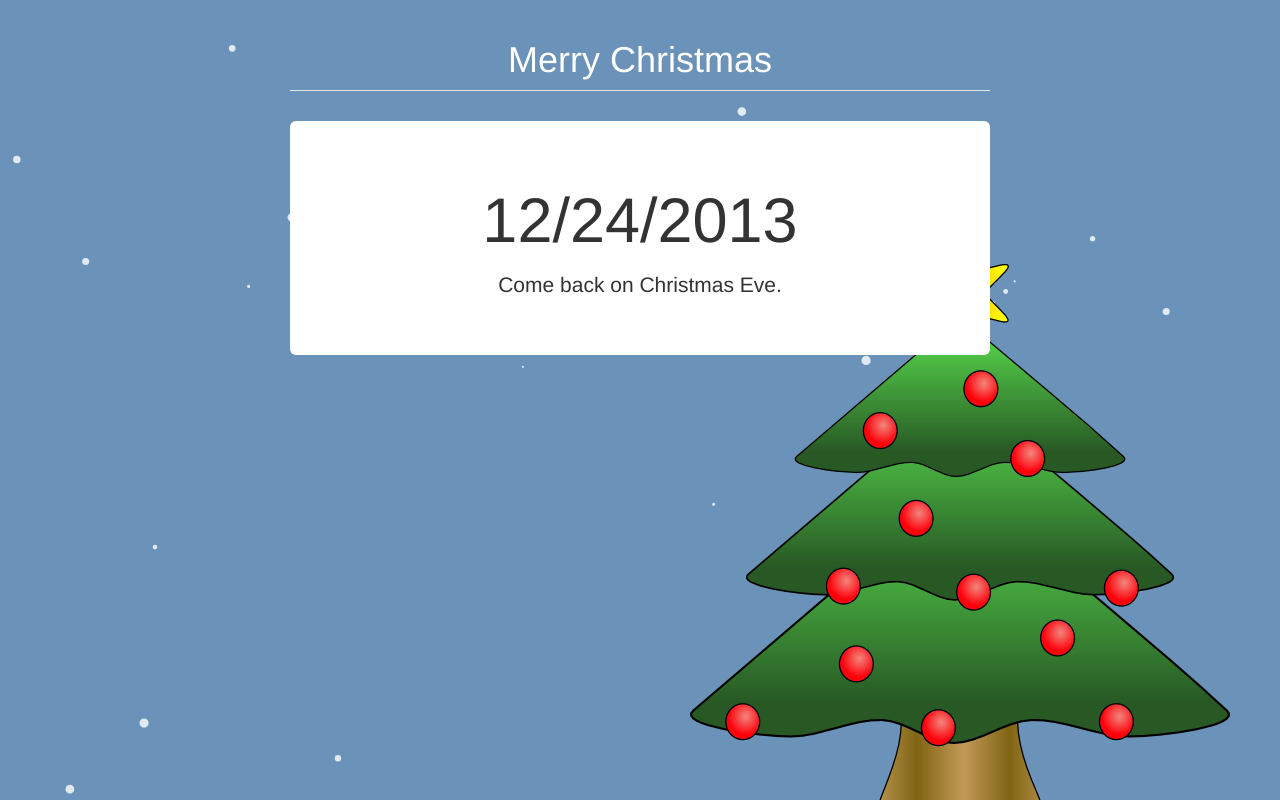
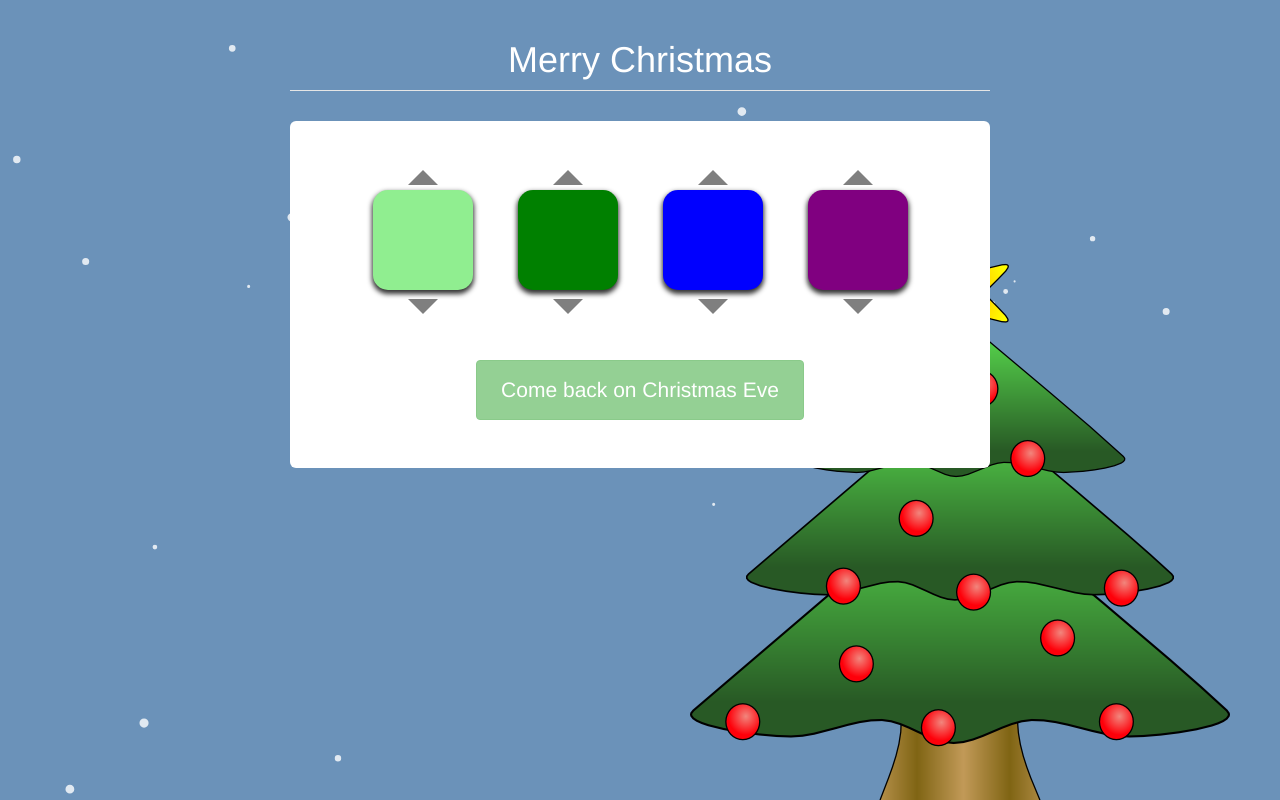
Before and after one commit to kevin-lin/countdown_webapp, a website: page app/index.html in a window 1280 px wide. Drawn offline with Linux system fonts and the light colour scheme.

Commit message:
Add dummy color selector

```diff
--- a/app/css/app.css
+++ b/app/css/app.css
@@ -33,3 +33,93 @@ canvas {
 .jumbotron {
   background-color: white;
 }
+
+.round-rect {
+  margin: auto;
+  width: 100px;
+  height: 100px;
+  border-radius: 15px;
+  box-shadow: 0px 3px 5px 1px;
+}
+
+.round-rect-black {
+  background-color: black;
+}
+
+.round-rect-pink {
+  background-color: #FFC0CB;
+}
+
+.round-rect-red {
+  background-color: #FF0000;
+}
+
+.round-rect-orange {
+  background-color: #FFA500;
+}
+
+.round-rect-yellow {
+  background-color: #FFFF00;
+}
+
+.round-rect-light_green {
+  background-color: #90EE90;
+}
+
+.round-rect-green {
+  background-color: #008000;
+}
+
+.round-rect-blue {
+  background-color: #0000FF;
+}
+
+.round-rect-purple {
+  background-color: #800080;
+}
+
+.round-rect-violet {
+  background-color: #800080;
+}
+
+.arrow-up {
+  margin: auto;
+  margin-bottom: 3px;
+  width: 0;
+  height: 0;
+  border-left: 15px solid transparent;
+  border-right: 15px solid transparent;
+  border-bottom: 15px solid black;
+  opacity: 0.5;
+}
+
+.arrow-down {
+  margin: auto;
+  margin-top: 7px;
+  width: 0;
+  height: 0;
+  border-left: 15px solid transparent;
+  border-right: 15px solid transparent;
+  border-top: 15px solid black;
+  opacity: 0.5;
+}
+
+.arrow-right {
+  margin: auto;
+  width: 0;
+  height: 0;
+  border-top: 15px solid transparent;
+  border-bottom: 15px solid transparent;
+  border-left: 15px solid black;
+  opacity: 0.5;
+}
+
+.arrow-left {
+  margin: auto;
+  width: 0;
+  height: 0;
+  border-top: 15px solid transparent;
+  border-bottom: 15px solid transparent;
+  border-right:15px solid black;
+  opacity: 0.5;
+}
--- a/app/index.html
+++ b/app/index.html
@@ -21,8 +21,28 @@
     </div>
 
     <div class="jumbotron">
-      <h1>12/24/2013</h1>
-      Come back on Christmas Eve.
+      <table width="100%">
+        <tr>
+          <td><div class="arrow-up"/></td>
+          <td><div class="arrow-up"/></td>
+          <td><div class="arrow-up"/></td>
+          <td><div class="arrow-up"/></td>
+        </tr>
+        <tr>
+          <td><div class="round-rect round-rect-light_green"/></td>
+          <td><div class="round-rect round-rect-green"/></td>
+          <td><div class="round-rect round-rect-blue"/></td>
+          <td><div class="round-rect round-rect-violet"/></td>
+        </tr>
+        <tr>
+          <td><div class="arrow-down"/></td>
+          <td><div class="arrow-down"/></td>
+          <td><div class="arrow-down"/></td>
+          <td><div class="arrow-down"/></td>
+        </tr>
+      </table>
+      <br>
+      <button type="button" class="btn btn-success" disabled="disabled">Come back on Christmas Eve</button>
     </div>
 
     <!--<div ng-view></div>-->
```
Also changed, not shown: app/img/down.png (added), app/img/up.png (added).
